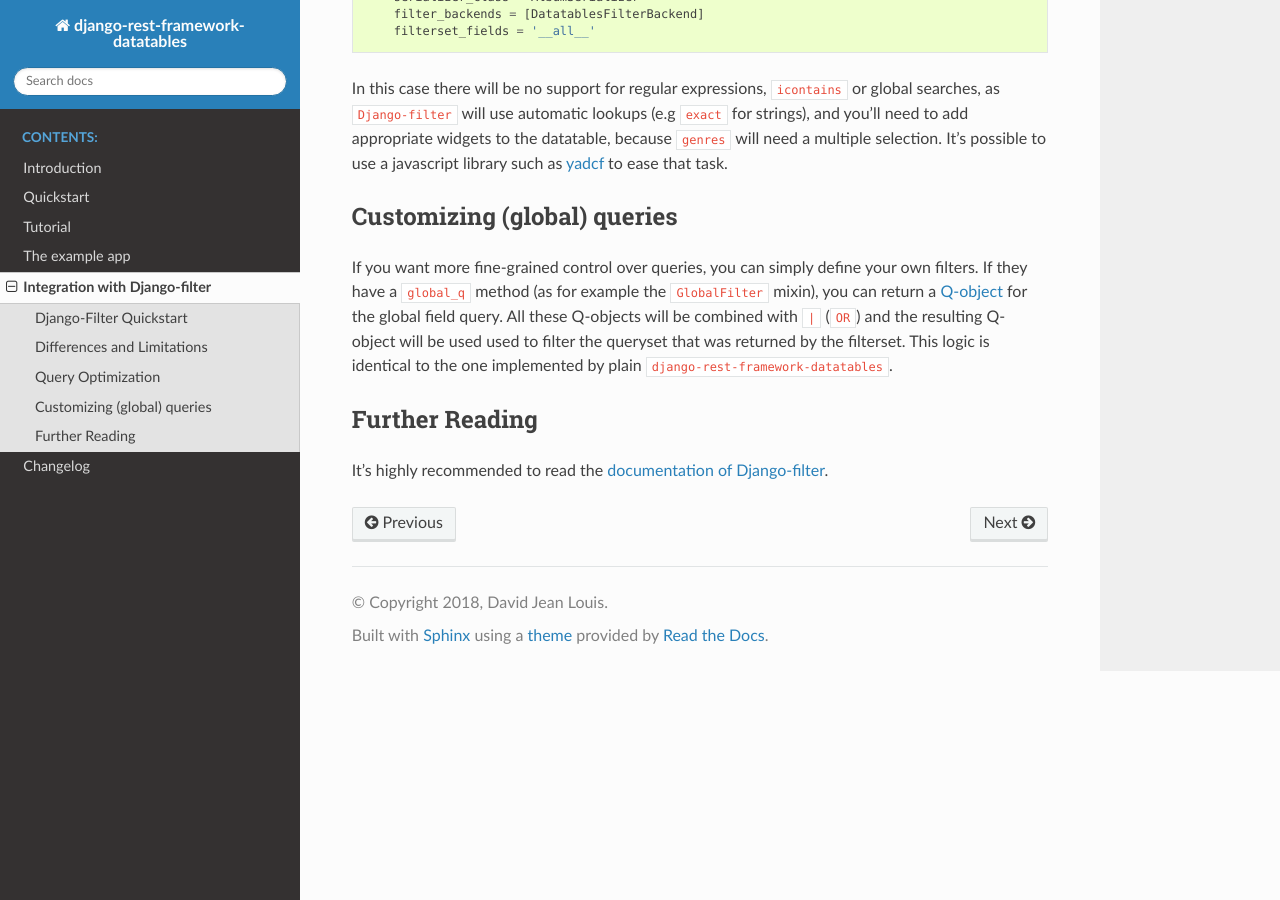
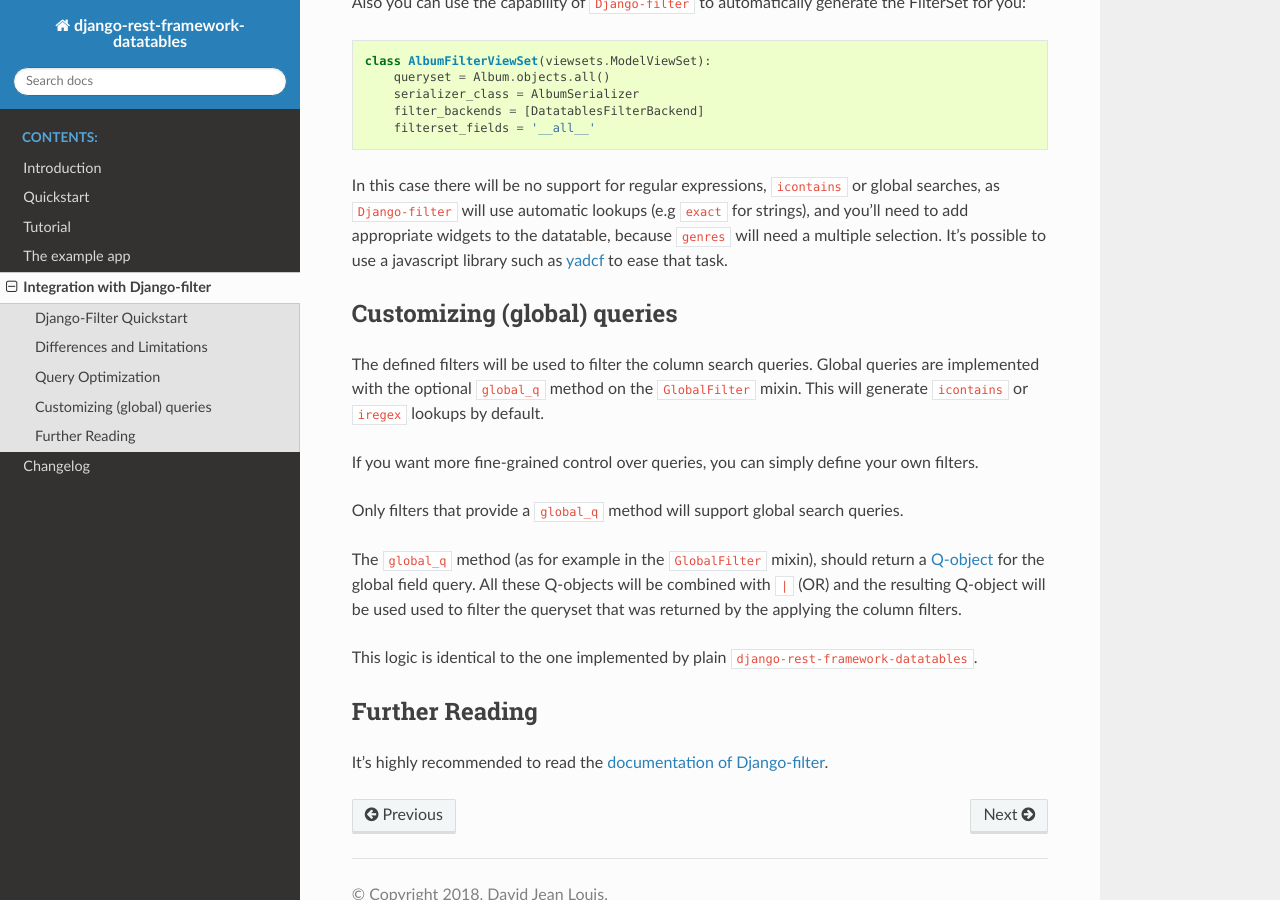
Before and after one commit to izimobil/django-rest-framework-datatables, a Sphinx documentation site: the page built from docs/django-filters.rst, in a window 1280 px wide and 900 px high, scrolled down 1898 px. Built offline with Sphinx 7.4.7 and the Read the Docs theme 2.0.0, drawn with Linux system fonts in a browser that asks for light colours; some of the changed text lies outside the part shown.

Commit message:
try to clarify documentation

```diff
--- a/docs/django-filters.rst
+++ b/docs/django-filters.rst
@@ -2,9 +2,14 @@
  Integration with Django-filter
 ================================
 
-Integration with `Django-filter
-<https://django-filter.readthedocs.io/en/master/index.html>`_ is
-provided through Datatables-specific ``DatatablesFilterSet`` and
+``django-rest-framework-datatables`` will always use ``icontains`` or
+``iregex`` queries on all columns, which may be costly. More
+fine-grained control on the generated database queries can be achieved
+with `Django-filter
+<https://django-filter.readthedocs.io/en/master/index.html>`_.
+
+Integration with Django-filter is provided through
+Datatables-specific ``DatatablesFilterSet`` and
 ``DatatablesFilterBackend`` classes. These may be found in the
 ``django_filters`` subpackage.
 
@@ -117,14 +122,25 @@
 Customizing (global) queries
 ============================
 
+The defined filters will be used to filter the column search queries.
+Global queries are implemented with the optional ``global_q`` method
+on the ``GlobalFilter`` mixin. This will generate ``icontains`` or
+``iregex`` lookups by default.
+
 If you want more fine-grained control over queries, you can simply
-define your own filters. If they have a ``global_q`` method (as for
-example the ``GlobalFilter`` mixin), you can return a `Q-object
+define your own filters.
+
+Only filters that provide a ``global_q`` method will support global
+search queries.
+
+The ``global_q`` method (as for example in the ``GlobalFilter``
+mixin), should return a `Q-object
 <https://docs.djangoproject.com/en/stable/topics/db/queries/#complex-lookups-with-q-objects>`_
 for the global field query. All these Q-objects will be combined with
-``|`` (``OR``) and the resulting Q-object will be used used to filter
-the queryset that was returned by the filterset. This logic is
-identical to the one implemented by plain
+``|`` (OR) and the resulting Q-object will be used used to filter the
+queryset that was returned by the applying the column filters.
+
+This logic is identical to the one implemented by plain
 ``django-rest-framework-datatables``.
 
 Further Reading
```
